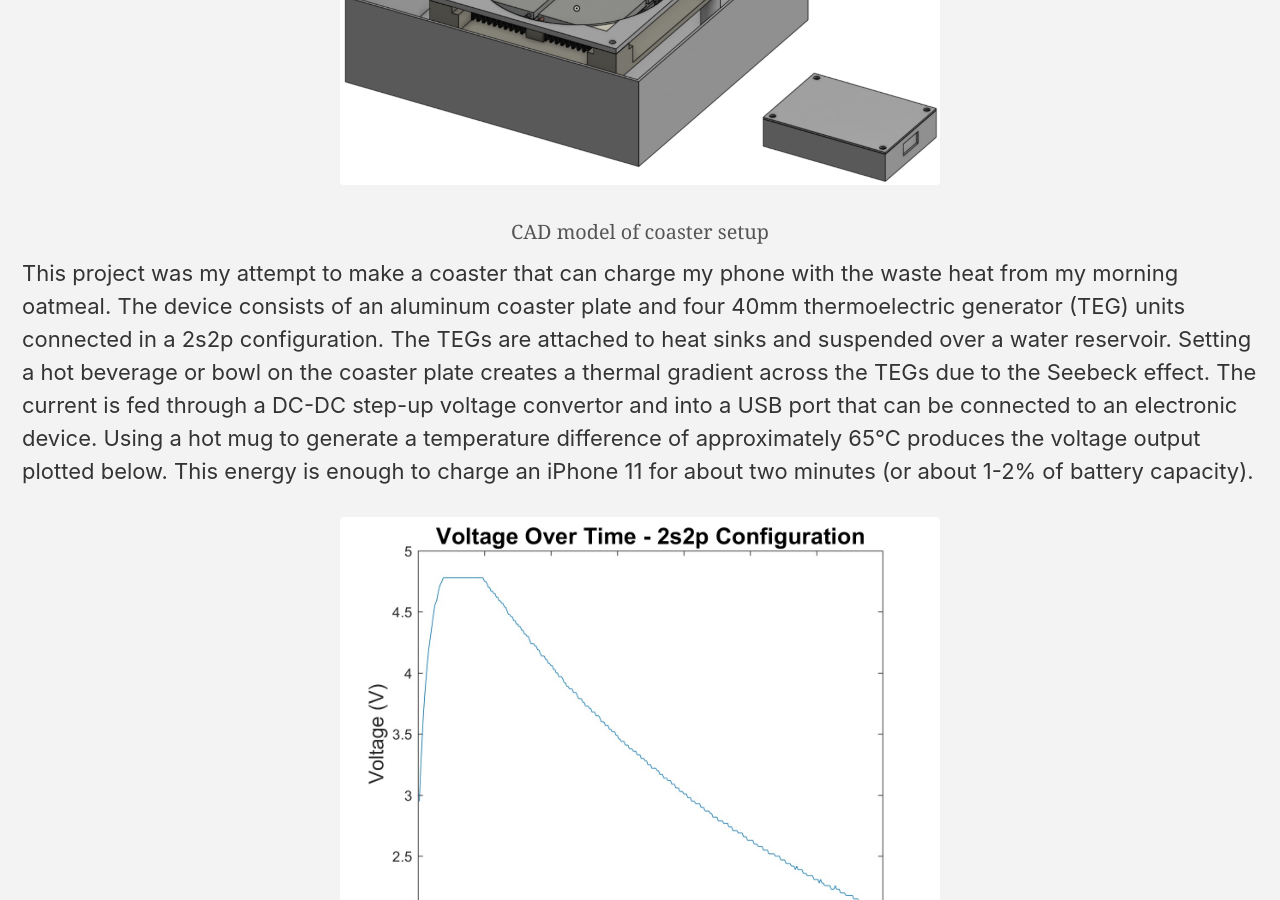
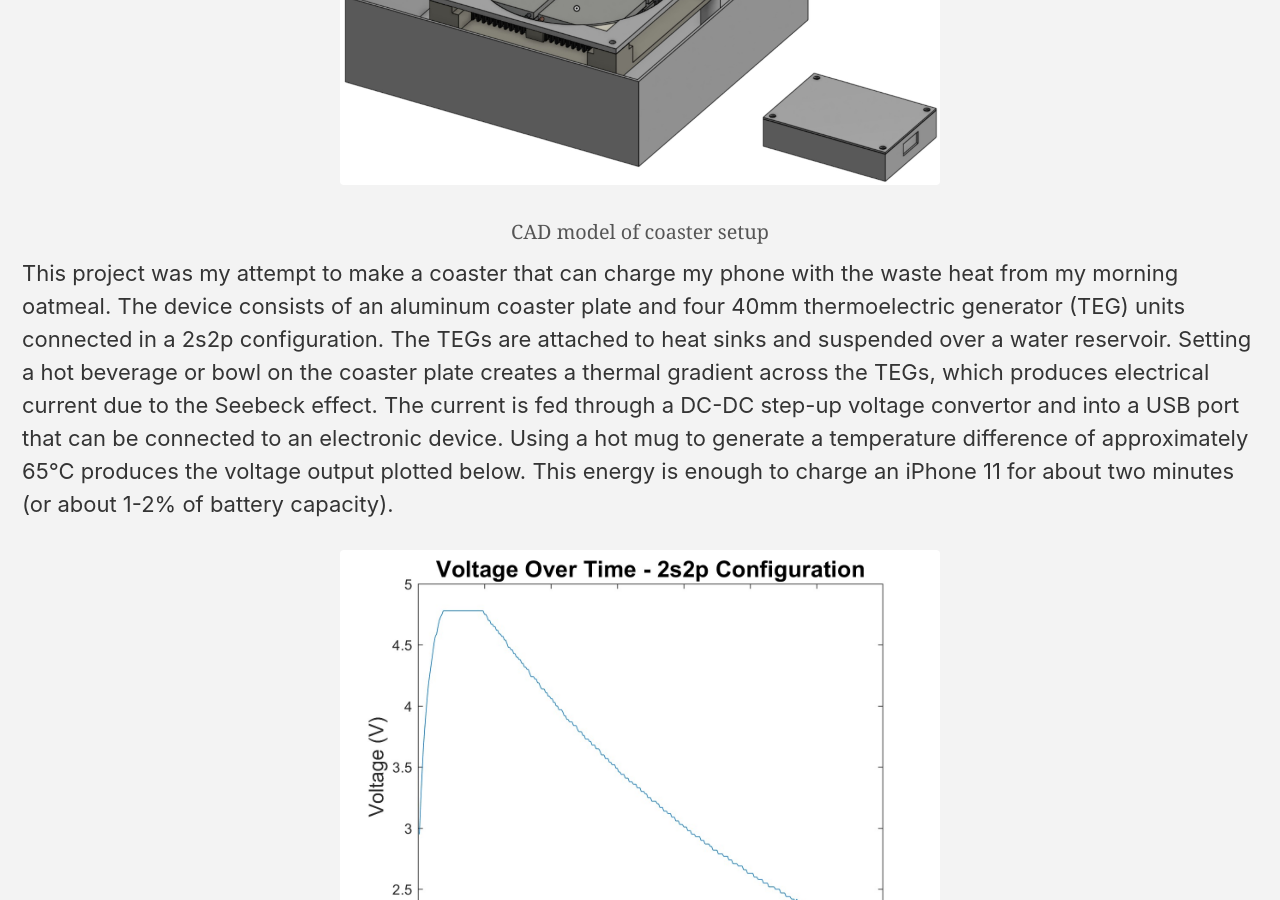
Before and after one commit to craigweeks99/craigweeks99.github.io, a Jekyll site: the page built from _projects/TEC_coaster.md, in a window 1280 px wide and 900 px high, scrolled down 304 px. Built offline with Jekyll 4.4.1, drawn with Linux system fonts in a browser that asks for light colours; cached includes are drawn as plain includes.

Commit message:
edited TEC coaster project discription

```diff
--- a/_data/citations.csv
+++ b/_data/citations.csv
@@ -1,5 +1,5 @@
 Authors,Title,Publication,Volume,Number,Pages,Year,Publisher
 "Weeks, Craig M; Myers, Alexander J; Malen, Jonathan A; Singh, Satbir; ",Validation of OpenFOAM modeling of additive manufacturing melt pool dynamics against geometric and thermal experiments,Journal of Manufacturing Processes,152,,237-249,2025,Elsevier
 "Quirarte, Guadalupe; Myers, Alexander J; Gourley, Alexander; Weeks, Craig; Reeja-Jayan, B; Beuth, Jack; Malen, Jonathan A; ",High speed thermal imaging and modeling of laser powder bed fusion manufactured WC-Ni cemented carbides,Additive Manufacturing,,,104913,2025,Elsevier
-"Weeks, Craig; Singh, Satbir; Malen, Jonathan A; ",Resolving Experimental Artifacts in Thermal Imaging of Laser Powder Bed Fusion Melt Pools,In Review,,,,2025,
+"Weeks, Craig; Singh, Satbir; Malen, Jonathan A; ",Resolving Experimental Artifacts in Thermal Imaging of Laser Powder Bed Fusion Melt Pools,In Review,,,,2026,
 "Weeks, Craig; Myers, Alexander J; Wassermann, Nathan A; Quirarte, Guadalupe; Beuth, Jack L; Narra, Sneha P; Singh, Satbir; Malen, Jonathan A; ",Combined Thermal and Illuminated Imaging for Cooling Rate Measurements in Laser Powder Bed Fusion,In Review,,,,2026,
--- a/_projects/TEC_coaster.md
+++ b/_projects/TEC_coaster.md
@@ -18,7 +18,7 @@ layout: splash
   </figcaption>
 </figure>
 
-This project was my attempt to make a coaster that can charge my phone with the waste heat from my morning oatmeal. The device consists of an aluminum coaster plate and four 40mm thermoelectric generator (TEG) units connected in a 2s2p configuration. The TEGs are attached to heat sinks and suspended over a water reservoir. Setting a hot beverage or bowl on the coaster plate creates a thermal gradient across the TEGs due to the Seebeck effect. The current is fed through a DC-DC step-up voltage convertor and into a USB port that can be connected to an electronic device. Using a hot mug to generate a temperature difference of approximately 65°C produces the voltage output plotted below. This energy is enough to charge an iPhone 11 for about two minutes (or about 1-2% of battery capacity).
+This project was my attempt to make a coaster that can charge my phone with the waste heat from my morning oatmeal. The device consists of an aluminum coaster plate and four 40mm thermoelectric generator (TEG) units connected in a 2s2p configuration. The TEGs are attached to heat sinks and suspended over a water reservoir. Setting a hot beverage or bowl on the coaster plate creates a thermal gradient across the TEGs, which produces electrical current due to the Seebeck effect. The current is fed through a DC-DC step-up voltage convertor and into a USB port that can be connected to an electronic device. Using a hot mug to generate a temperature difference of approximately 65°C produces the voltage output plotted below. This energy is enough to charge an iPhone 11 for about two minutes (or about 1-2% of battery capacity).
 
 <figure style="margin: 0 auto; display: flex; flex-direction: column; align-items: center; max-width: 600px;">
   <img src="/assets/images/projects/TEC_coaster/voltage_data.jpg"
```
